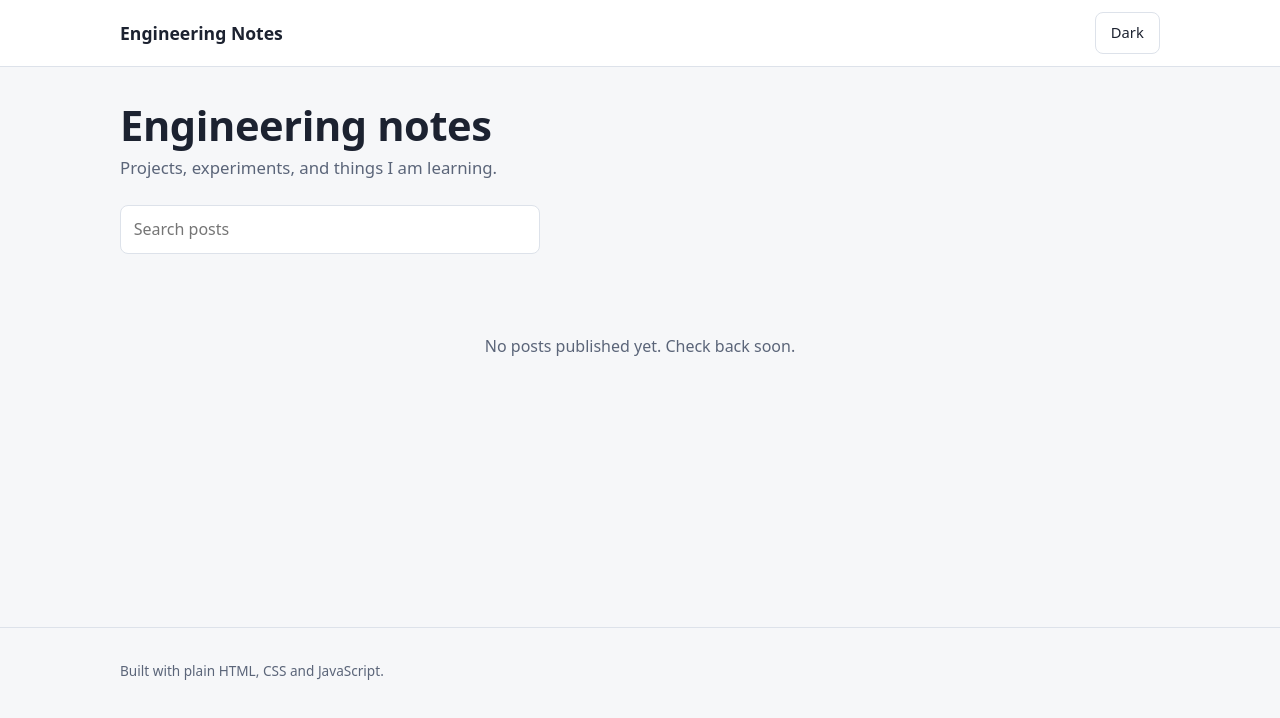
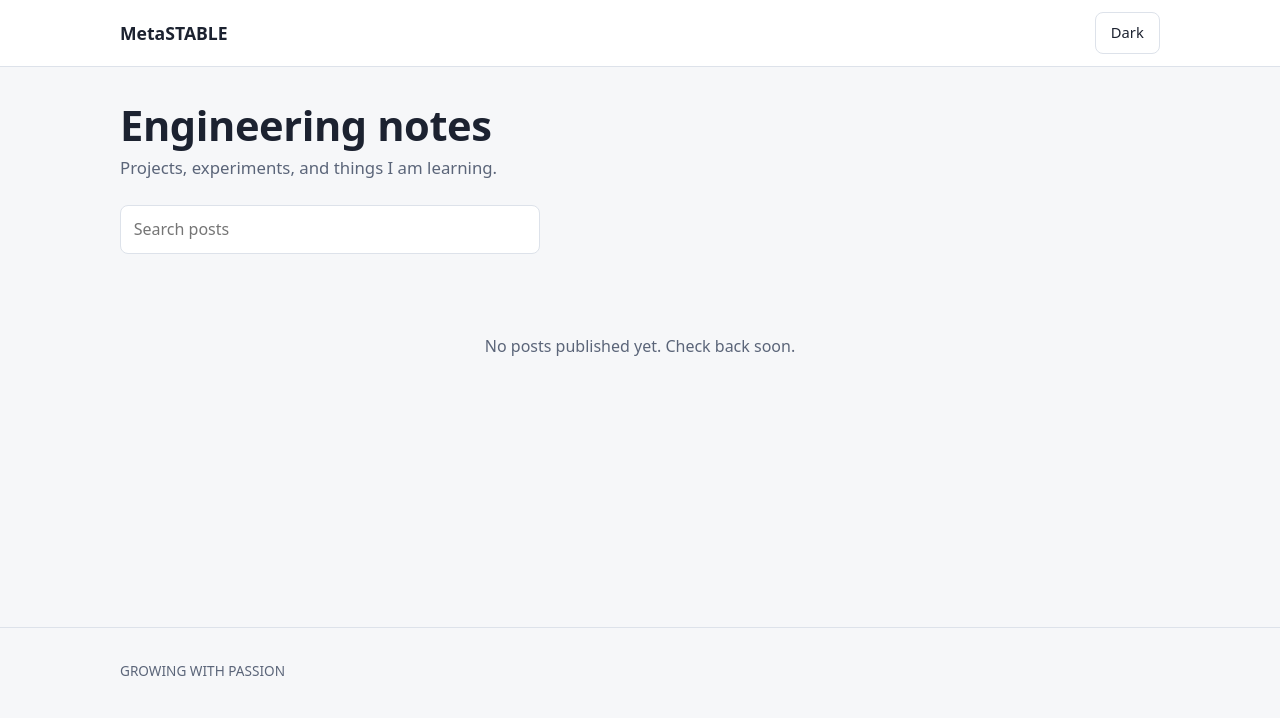
Before and after one commit to ambush263/My_blog, a plain HTML site: page index.html in a window 1280 px wide. Drawn offline with nearby package versions, Linux system fonts and the light colour scheme.

Commit message:
Change title and footer text in index.html

```diff
--- a/index.html
+++ b/index.html
@@ -3,7 +3,7 @@
 <head>
   <meta charset="UTF-8">
   <meta name="viewport" content="width=device-width, initial-scale=1">
-  <title>Engineering Notes</title>
+  <title>MetaSTABLE</title>
 
   <!--
     Tiny inline script that runs BEFORE the page paints.
@@ -27,7 +27,7 @@
   <!-- Site header: brand on the left, actions on the right -->
   <header class="site-header">
     <div class="container header-inner">
-      <a class="brand" href="#/">Engineering Notes</a>
+      <a class="brand" href="#/">MetaSTABLE</a>
 
       <nav class="header-actions" aria-label="Site actions">
         <a class="btn btn-primary" href="#/new" data-author-only hidden>New post</a>
@@ -47,7 +47,7 @@
   <div id="toast" class="toast" role="status" aria-live="polite" hidden></div>
 
   <footer class="site-footer">
-    <div class="container">Built with plain HTML, CSS and JavaScript.</div>
+    <div class="container">GROWING WITH PASSION</div>
   </footer>
 
   <!--
```
